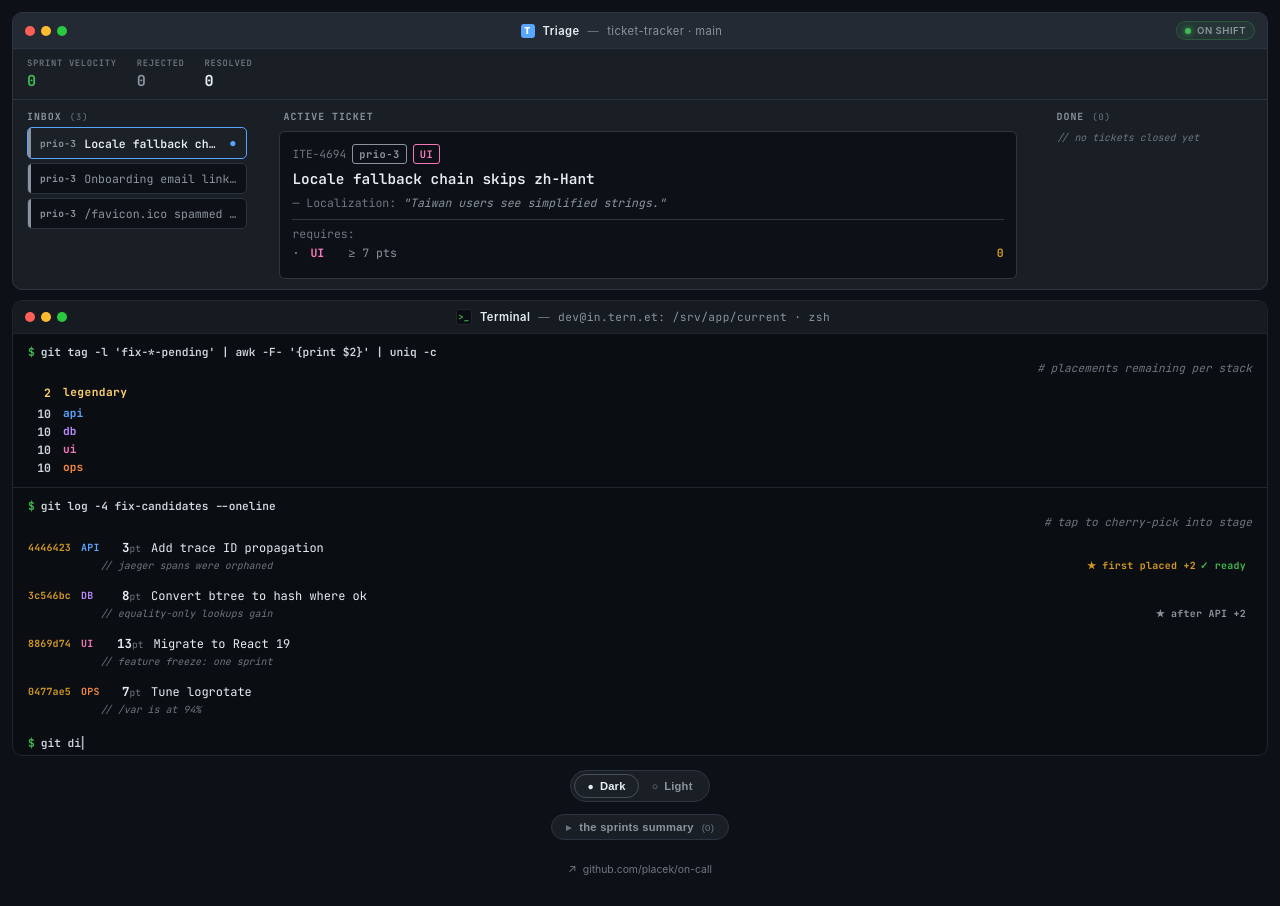
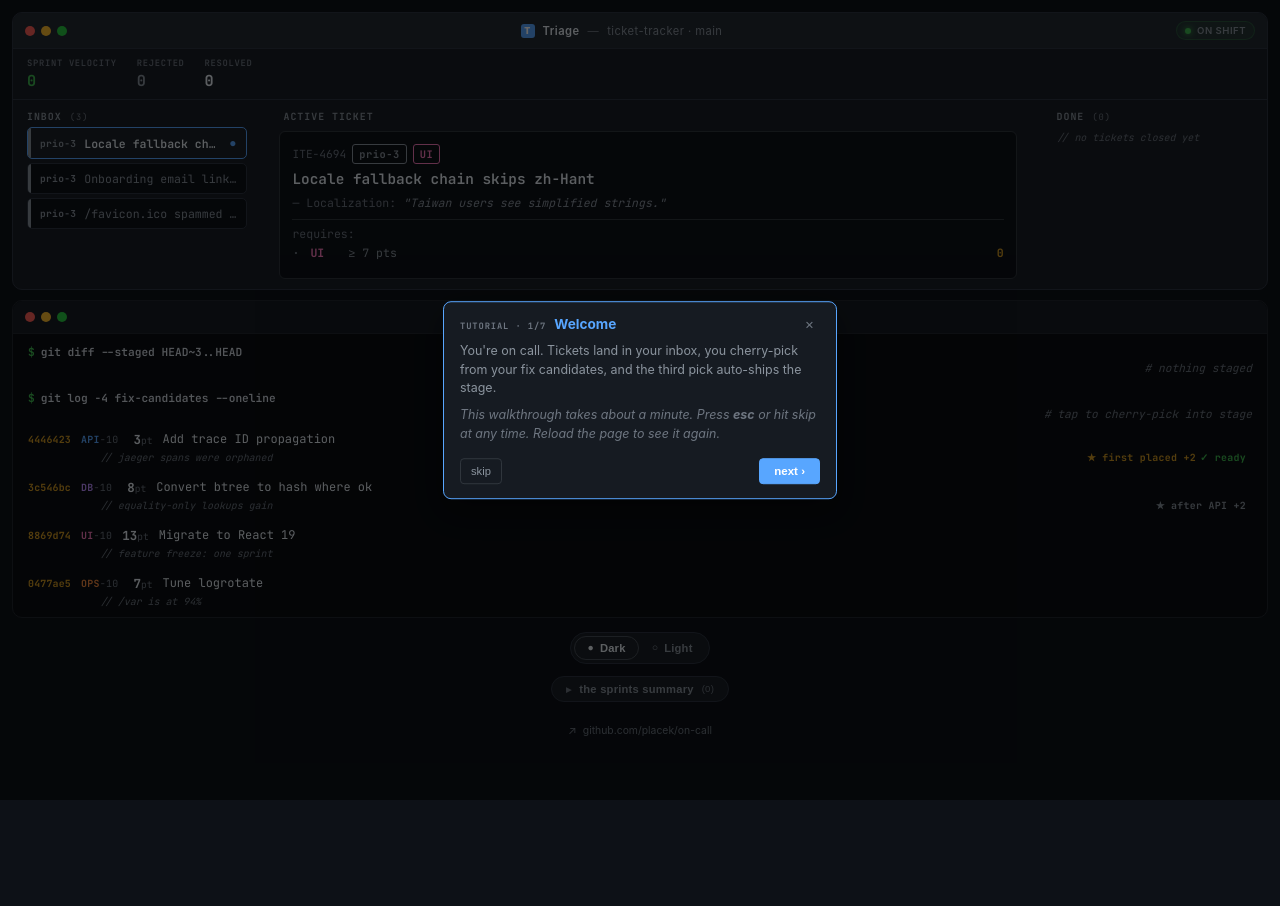
Before and after one commit to placek/on-call, a React (Vite) app: page / in a window 1280 px wide. Both pictures are taken after a click on the button "$ start-shift". After the commit the page ends 800 px from the top, so only its background shows below. Built offline with nearby package versions, Linux system fonts and the light colour scheme.

Commit message:
Fix the look of the terminal

```diff
--- a/src/on_call.jsx
+++ b/src/on_call.jsx
@@ -572,7 +572,7 @@ function scoreDeploy(cards, ticket) {
 //  Tapping stages it into the next slot.
 // ─────────────────────────────────────────────────────────────────────────────
 
-function HandCard({ stack, card, blocked, deployFull, deployed, phase, onClick }) {
+function HandCard({ stack, card, remaining, blocked, deployFull, deployed, phase, onClick }) {
   const s = STACKS[stack];
   const isEmpty = !card;
   const bonusFiresNow = card && card.bonus && bonusWouldFireIfPlacedNow(card.bonus, deployed);
@@ -683,8 +683,14 @@ function HandCard({ stack, card, blocked, deployFull, deployed, phase, onClick }
           fontWeight: 700,
           minWidth: '26px',
           letterSpacing: '0.03em',
+          whiteSpace: 'nowrap',
         }}>
-          {isLegendary ? '★' : s.name}
+          {isLegendary ? '★' : (
+            <>
+              {s.name}
+              <span style={{ color: C.faint, fontWeight: 400 }}>-{remaining}</span>
+            </>
+          )}
         </div>
         <div style={{
           fontSize: '0.78rem', fontWeight: 700,
@@ -923,12 +929,12 @@ export default function OnCall() {
   const [deployed, setDeployed]           = useState([]);
   const [tickets, setTickets]             = useState([]);
   const [activeUid, setActiveUid]         = useState(null);
-  // Terminal load animation: each time a ticket becomes active, the three
+  // Terminal load animation: each time a ticket becomes active, the two
   // diagnostic commands type themselves into the terminal in sequence. loadStep
-  // tracks how far the sequence has progressed (0..2 = command N is typing,
-  // 3 = all done, panel is fully interactive). loadKey forces the typewriter
+  // tracks how far the sequence has progressed (0..1 = command N is typing,
+  // 2 = all done, panel is fully interactive). loadKey forces the typewriter
   // effects to restart even when the same command string is reused.
-  const [loadStep, setLoadStep]           = useState(3);
+  const [loadStep, setLoadStep]           = useState(2);
   const [loadKey, setLoadKey]             = useState(0);
   const [credits, setCredits]             = useState(0);
   const [strikes, setStrikes]             = useState(3);
@@ -940,8 +946,9 @@ export default function OnCall() {
   // placement, so there's no separate 'result' phase — the just-finished
   // ticket lives in `closedTickets` and is surfaced via `viewingClosedUid`.
   const [phase, setPhase]                 = useState('intro');
-  // Most recent git command (cherry-pick / restore) — shown in terminal scrollback
-  const [lastCommand, setLastCommand]     = useState(null);
+  // Cherry-pick lines accumulated during the current ticket — each fix the
+  // player chooses appends an entry, cleared when a new ticket loads.
+  const [pickHistory, setPickHistory]     = useState([]);
   // Closed tickets archive — successful or rejected, with their final push result
   const [closedTickets, setClosedTickets] = useState([]);
   // When set, the terminal + main triage panel switch to read-only display
@@ -991,7 +998,6 @@ export default function OnCall() {
   const inboxRef   = useRef(null);
   const ticketRef  = useRef(null);
   const doneRef    = useRef(null);
-  const gitTagRef  = useRef(null);
   const gitLogRef  = useRef(null);
   const gitDiffRef = useRef(null);
 
@@ -1009,6 +1015,11 @@ export default function OnCall() {
       setLoadKey(k => k + 1);
     }
   }, [activeUid, viewingClosedUid, phase]);
+  // Cherry-pick lines belong to a specific ticket: drop them whenever the
+  // active ticket changes (incl. transitions to null on auto-ship).
+  useEffect(() => {
+    setPickHistory([]);
+  }, [activeUid]);
 
   const viewingClosed = useMemo(
     () => closedTickets.find(c => c.ticket.uid === viewingClosedUid) || null,
@@ -1016,24 +1027,14 @@ export default function OnCall() {
   );
 
   // Per-stack "draws still possible" count: the candidate currently shown plus
-  // every fix still queued in the pool. Drives the StackPoolList readout
-  // and the stage-impossible shift-end check.
+  // every fix still queued in the pool. Surfaces as the "-n" appendix on each
+  // fix candidate's tag.
   const usesRemaining = useMemo(() => {
     const out = {};
     STACK_KEYS.forEach(s => {
       out[s] = (hand[s] ? 1 : 0) + (pool[s]?.length || 0);
     });
     return out;
-  }, [hand, pool]);
-
-  // Visible count of legendaries still in the player's deck (candidates + pool).
-  const legendaryRemaining = useMemo(() => {
-    let n = 0;
-    STACK_KEYS.forEach(s => {
-      if (hand[s]?.legendary) n++;
-      (pool[s] || []).forEach(c => { if (c.legendary) n++; });
-    });
-    return n;
   }, [hand, pool]);
 
   function startShift() {
@@ -1062,7 +1063,7 @@ export default function OnCall() {
     setStrikes(3);
     setResolved(0);
     setMercyArmed(false);
-    setLastCommand(null);
+    setPickHistory([]);
     setClosedTickets([]);
     setViewingClosedUid(null);
     setHost(shiftHost);
@@ -1102,11 +1103,14 @@ export default function OnCall() {
     const newHand = { ...hand, [stack]: nextCard };
     setPool(newPool);
     setHand(newHand);
-    setLastCommand({
-      cmd: `git cherry-pick ${card.sha}`,
-      note: `${STACKS[card.stack].name}: ${card.description}`,
-      kind: 'pick',
-    });
+    setPickHistory(prev => [
+      ...prev,
+      {
+        id: `${card.sha}-${prev.length}`,
+        cmd: `git cherry-pick ${card.sha}`,
+        note: `${STACKS[card.stack].name}: ${card.description}`,
+      },
+    ]);
 
     if (newDeployed.length < 3) {
       setDeployed(newDeployed);
@@ -1329,20 +1333,15 @@ export default function OnCall() {
         ),
       },
       {
-        title: '$ git tag -l',
-        ref: gitTagRef,
+        title: '$ git diff --staged',
+        ref: gitDiffRef,
         body: (
-          <>
-            <p style={{ margin: '0 0 8px' }}>
-              How many candidate fixes you can still draw, per stack. You start
-              with <b>{STACK_POOL_SIZE}</b> per stack ({STACK_KEYS.length * STACK_POOL_SIZE} total)
-              and they tick down as you cherry-pick.
-            </p>
-            <p style={{ margin: 0, color: C.faint }}>
-              The shift also ends if fewer than 3 fixes remain anywhere in your
-              pool — watch the counts.
-            </p>
-          </>
+          <p style={{ margin: 0 }}>
+            Your stage, in order. The <b style={{ color: C.success }}>3rd pick auto-ships</b> —
+            it scores against every requirement, ships the stage, and either
+            resolves the ticket or burns a strike. Cherry-picks are <b>final</b>:
+            no revert once a fix lands here.
+          </p>
         ),
       },
       {
@@ -1352,7 +1351,10 @@ export default function OnCall() {
           <>
             <p style={{ margin: '0 0 8px' }}>
               Your <b>fix candidates</b>: one per stack. Each shows its
-              short SHA, stack, value, and a one-line summary.
+              short SHA, stack tag with <b>-n</b> appendix (fixes still drawable
+              from that stack), value, and a one-line summary. The shift ends
+              when fewer than 3 fixes remain anywhere in your pool — watch
+              those counts.
             </p>
             <p style={{ margin: '0 0 8px' }}>
               <b style={{ color: C.warning }}>★ sequence bonus</b> means
@@ -1366,18 +1368,6 @@ export default function OnCall() {
               Tap a fix to cherry-pick it into the stage.
             </p>
           </>
-        ),
-      },
-      {
-        title: '$ git diff --staged',
-        ref: gitDiffRef,
-        body: (
-          <p style={{ margin: 0 }}>
-            Your stage, in order. The <b style={{ color: C.success }}>3rd pick auto-ships</b> —
-            it scores against every requirement, ships the stage, and either
-            resolves the ticket or burns a strike. Cherry-picks are <b>final</b>:
-            no revert once a fix lands here.
-          </p>
         ),
       },
       {
@@ -1415,7 +1405,7 @@ export default function OnCall() {
     ];
   }, [ticket]);
 
-  const tutorialActive = phase === 'playing' && !tutorialDismissed && loadStep >= 3 && !!ticket;
+  const tutorialActive = phase === 'playing' && !tutorialDismissed && loadStep >= 2 && !!ticket;
 
   useEffect(() => {
     if (!tutorialActive) return undefined;
@@ -1549,21 +1539,33 @@ export default function OnCall() {
               <ClosedView entry={viewingClosed} />
             ) : phase !== 'over' && (
               <>
-                {/* The terminal "boots" three diagnostic commands when a ticket
+                {/* The terminal "boots" two diagnostic commands when a ticket
                     loads: each line types itself in real time, then the
                     corresponding output snaps in before the next command
                     starts. loadStep drives the gating; loadKey forces a fresh
                     typewriter run on every ticket switch. */}
-                <div ref={gitTagRef}>
+                <div ref={gitDiffRef}>
                   <TerminalPrompt
-                    command={`git tag -l 'fix-*-pending' | awk -F- '{print $2}' | uniq -c`}
-                    comment="placements remaining per stack"
+                    command="git diff --staged HEAD~3..HEAD"
+                    comment={
+                      !ticket ? 'no ticket selected · pick one from the inbox' :
+                      deployed.length === 0 ? 'nothing staged' :
+                      deployed.length < 3 ? `${deployed.length}/3 staged · the 3rd pick auto-ships` :
+                      '3/3 staged'
+                    }
                     typing={loadStep === 0}
                     typingKey={loadKey}
                     onTyped={() => setLoadStep(s => (s < 1 ? 1 : s))}
                   />
                   {loadStep >= 1 && (
-                    <StackPoolList usesRemaining={usesRemaining} legendaryRemaining={legendaryRemaining} />
+                    <div style={{ padding: '0 10px' }}>
+                      <DeployPackage
+                        deployed={deployed}
+                        preview={preview}
+                        blocked={ticket?.blocked}
+                        phase={phase}
+                      />
+                    </div>
                   )}
                 </div>
 
@@ -1583,6 +1585,7 @@ export default function OnCall() {
                             key={s}
                             stack={s}
                             card={hand[s]}
+                            remaining={usesRemaining[s] ?? 0}
                             blocked={ticket && s === ticket.blocked}
                             deployFull={deployed.length >= 3}
                             deployed={deployed}
@@ -1595,34 +1598,15 @@ export default function OnCall() {
                   </div>
                 )}
 
-                {loadStep >= 2 && <ScrollbackLine command={lastCommand} />}
-
-                {loadStep >= 2 && (
-                  <div ref={gitDiffRef}>
-                    <TerminalPrompt
-                      command="git diff --staged HEAD~3..HEAD"
-                      comment={
-                        !ticket ? 'no ticket selected · pick one from the inbox' :
-                        deployed.length === 0 ? 'nothing staged' :
-                        deployed.length < 3 ? `${deployed.length}/3 staged · the 3rd pick auto-ships` :
-                        '3/3 staged'
-                      }
-                      typing={loadStep === 2}
-                      typingKey={loadKey}
-                      onTyped={() => setLoadStep(s => (s < 3 ? 3 : s))}
-                    />
-                    {loadStep >= 3 && (
-                      <div style={{ padding: '0 10px' }}>
-                        <DeployPackage
-                          deployed={deployed}
-                          preview={preview}
-                          blocked={ticket?.blocked}
-                          phase={phase}
-                        />
-                      </div>
-                    )}
-                  </div>
-                )}
+                {loadStep >= 2 && pickHistory.map((entry, i) => (
+                  <TerminalPrompt
+                    key={entry.id}
+                    command={entry.cmd}
+                    comment={entry.note}
+                    typing={i === pickHistory.length - 1}
+                    typingKey={entry.id}
+                  />
+                ))}
               </>
             )}
 
@@ -2821,129 +2805,6 @@ function TerminalPrompt({ command, comment, tone, onClick, disabled, typing, typ
   return <div style={{ ...base, padding: '10px 14px 4px' }}>{inner}</div>;
 }
 
-// Scrollback echo line — shows the most recent git command that was run.
-// Persists until the next interaction replaces it.
-function ScrollbackLine({ command }) {
-  if (!command) return null;
-  return (
-    <div style={{
-      padding: '2px 14px 4px',
-      fontSize: '0.65rem',
-      fontFamily: "'JetBrains Mono', monospace",
-      display: 'flex',
-      alignItems: 'baseline',
-      gap: '6px',
-      opacity: 0.85,
-    }}>
-      <span style={{ color: C.faint }}>›</span>
-      <span style={{ color: C.termPrompt, fontWeight: 600 }}>
-        {command.cmd}
-      </span>
-      <span style={{ color: C.faint, marginLeft: 'auto', fontStyle: 'italic' }}>
-        # {command.note}
-      </span>
-    </div>
-  );
-}
-
-// Per-stack pool bar — shown in the terminal (engineer's resources)
-// Per-stack pool — shown as terminal command output (uniq -c style).
-function StackPoolList({ usesRemaining, legendaryRemaining }) {
-  return (
-    <div style={{
-      padding: '4px 14px 10px',
-      fontSize: '0.72rem',
-      fontFamily: "'JetBrains Mono', monospace",
-      borderBottom: `1px solid ${C.termBorder}`,
-    }}>
-      {/* legendaries-remaining readout — sits above the per-stack counts so the
-          player can plan rescues. Goes faint when none are left in the deck. */}
-      <div style={{
-        display: 'flex',
-        alignItems: 'center',
-        gap: '12px',
-        padding: '1px 0 4px',
-        lineHeight: 1.4,
-      }}>
-        <span style={{
-          color: legendaryRemaining > 0 ? C.legendary : C.faint,
-          fontVariantNumeric: 'tabular-nums',
-          textAlign: 'right',
-          minWidth: '24px',
-          fontWeight: 700,
-        }}>
-          {legendaryRemaining}
-        </span>
-        <span style={{
-          color: legendaryRemaining > 0 ? C.legendary : C.faint,
-          fontWeight: 700,
-          fontSize: '0.7rem',
-          letterSpacing: '0.04em',
-        }}>
-          legendary
-        </span>
-        {legendaryRemaining === 0 && (
-          <span style={{
-            color: C.faint,
-            fontSize: '0.6rem',
-            fontStyle: 'italic',
-            letterSpacing: '0.05em',
-            marginLeft: '4px',
-          }}>
-            none in deck
-          </span>
-        )}
-      </div>
-      {STACK_KEYS.map(s => {
-        const remaining = usesRemaining[s] ?? 0;
-        const isLow = remaining > 0 && remaining <= 3;
-        const isDead = remaining === 0;
-        return (
-          <div key={s} style={{
-            display: 'flex',
-            alignItems: 'center',
-            gap: '12px',
-            opacity: isDead ? 0.5 : 1,
-            padding: '1px 0',
-            lineHeight: 1.4,
-          }}>
-            {/* count, right-aligned like `uniq -c` output */}
-            <span style={{
-              color: isDead ? C.faint : isLow ? C.warning : C.termText,
-              fontVariantNumeric: 'tabular-nums',
-              textAlign: 'right',
-              minWidth: '24px',
-              fontWeight: 700,
-            }}>
-              {remaining}
-            </span>
-            {/* stack label, lowercased like a real tag prefix */}
-            <span style={{
-              color: STACKS[s].color,
-              fontWeight: 700,
-              fontSize: '0.7rem',
-            }}>
-              {STACKS[s].name.toLowerCase()}
-            </span>
-            {isDead && (
-              <span style={{
-                color: C.danger,
-                fontSize: '0.6rem',
-                fontStyle: 'italic',
-                letterSpacing: '0.05em',
-                fontWeight: 700,
-                marginLeft: '4px',
-              }}>
-                exhausted
-              </span>
-            )}
-          </div>
-        );
-      })}
-    </div>
-  );
-}
-
 // ── Compact one-line ticket row, shown in the inbox queue ──────────────
 // `pickable` flags rows the player can click in result phase to advance the
 // queue — drawn with a subtle accent tint to invite the click.
```
